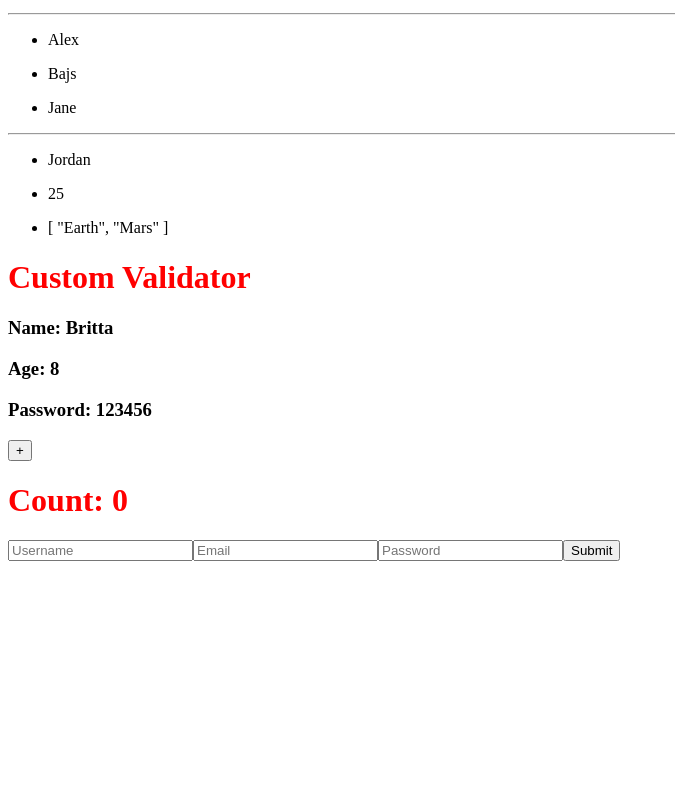
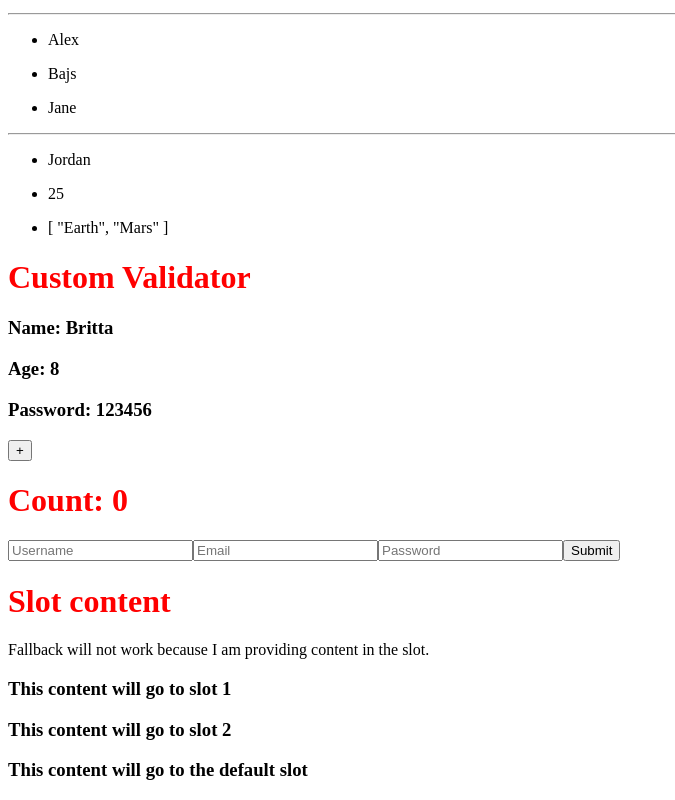
Before and after one commit to jumistrandberg/vue-tutorial-with-comments, a Vue app: page / in a window 1280 px wide. Shown: the part 5046-5846 px from the top of the page, without its empty margins (0-675 px from the left). Before the commit the page ends 5615 px from the top, so only its background shows below. Built offline with nearby package versions, Linux system fonts and the light colour scheme.

Commit message:
Adds components and updates app.vue for Slots

```diff
--- a/src/App.vue
+++ b/src/App.vue
@@ -37,6 +37,10 @@ import ComplexProps from "./components/ComplexProps.vue";
 import CustomValidator from "./components/CustomValidator.vue";
 import ComponentEvent from "./components/ComponentEvent.vue";
 import FromComponentEvent from "./components/FromComponentEvent.vue";
+import SlotComponent from "./components/SlotComponent.vue";
+import FallbackContent from "./components/FallbackContent.vue";
+import NamedSlot from "./components/NamedSlot.vue";
+import DefaultSlot from "./components/DefaultSlot.vue";
 </script>
 
 <template>
@@ -72,6 +76,26 @@ import FromComponentEvent from "./components/FromComponentEvent.vue";
   <!-- The parent component is app.vue-->
   <h1>Count: {{ count }}</h1>
   <from-component-event @submitForm="formHandler" />
+  <!-- How to call a slot component- needs opening and closing tag -->
+  <SlotComponent>
+    <!-- Here we can put content that will be displayed in the slot. -->
+    <h1>Slot content</h1>
+  </SlotComponent>
+  <FallbackContent>
+    <p>Fallback will not work because I am providing content in the slot.</p>
+  </FallbackContent>
+  <NamedSlot>
+    <!-- Either v-slot:name or #name can be used to call a slot component. -->
+    <template v-slot:one>
+      <h3>This content will go to slot 1</h3>
+    </template>
+    <template #two>
+      <h3>This content will go to slot 2</h3>
+    </template>
+  </NamedSlot>
+  <DefaultSlot #default>
+    <h3>This content will go to the default slot</h3>
+  </DefaultSlot>
 </template>
 
 <style scoped></style>
--- /dev/null
+++ b/src/components/DefaultSlot.vue
@@ -0,0 +1,5 @@
+<script setup></script>
+
+<template>
+    <slot></slot>
+</template>
--- /dev/null
+++ b/src/components/FallbackContent.vue
@@ -0,0 +1,8 @@
+<script setup></script>
+
+<template>
+    <slot>
+        <!-- Will show up if we don't have any content in the slot.  -->
+        <h1>This is a fallback/default content</h1>
+    </slot>
+</template>
--- /dev/null
+++ b/src/components/NamedSlot.vue
@@ -0,0 +1,6 @@
+<script setup></script>
+
+<template>
+  <slot name="one"></slot>
+  <slot name="two"></slot>
+</template>
--- /dev/null
+++ b/src/components/SlotComponent.vue
@@ -0,0 +1,10 @@
+<!-- A slot is like a placeholder in  a component.
+Allows us to create reusable components that can accept different content.
+While maintaining the same component structure. -->
+
+
+<script setup></script>
+
+<template>
+  <slot></slot>
+</template>
```
